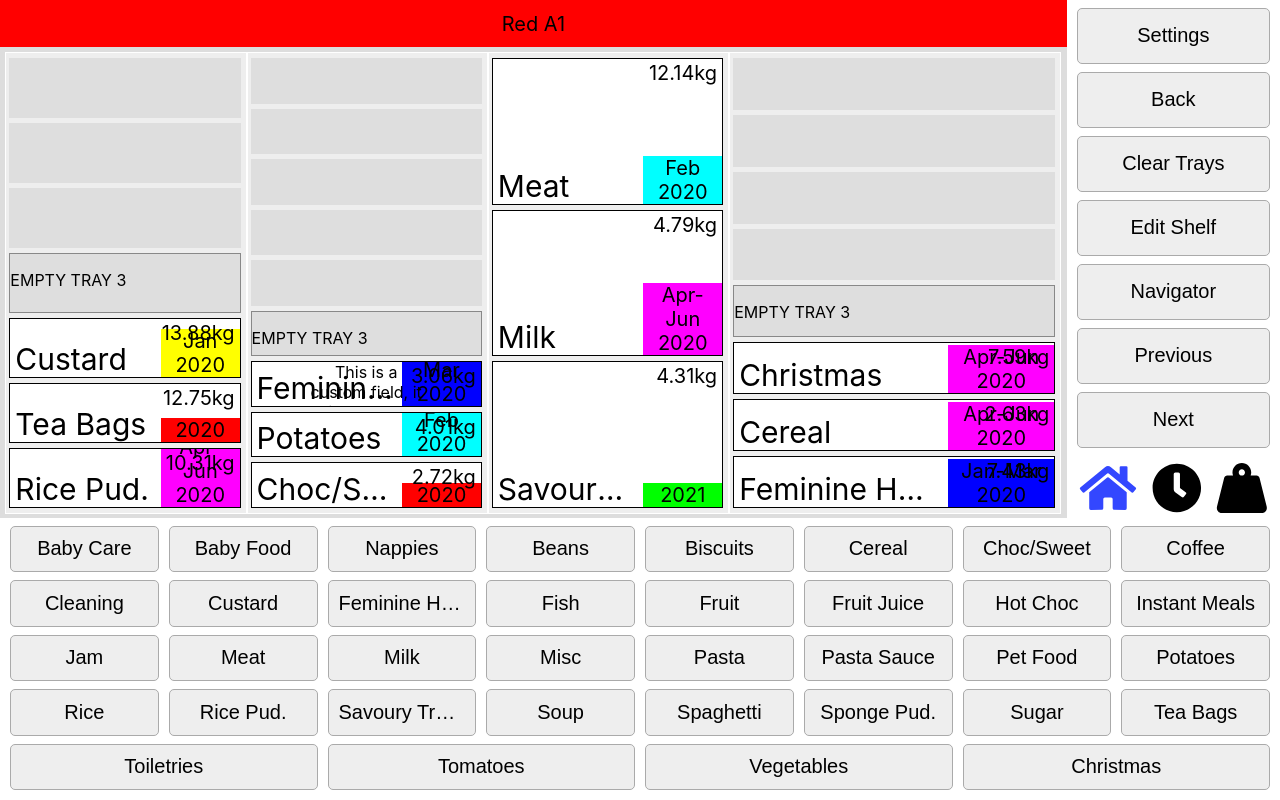
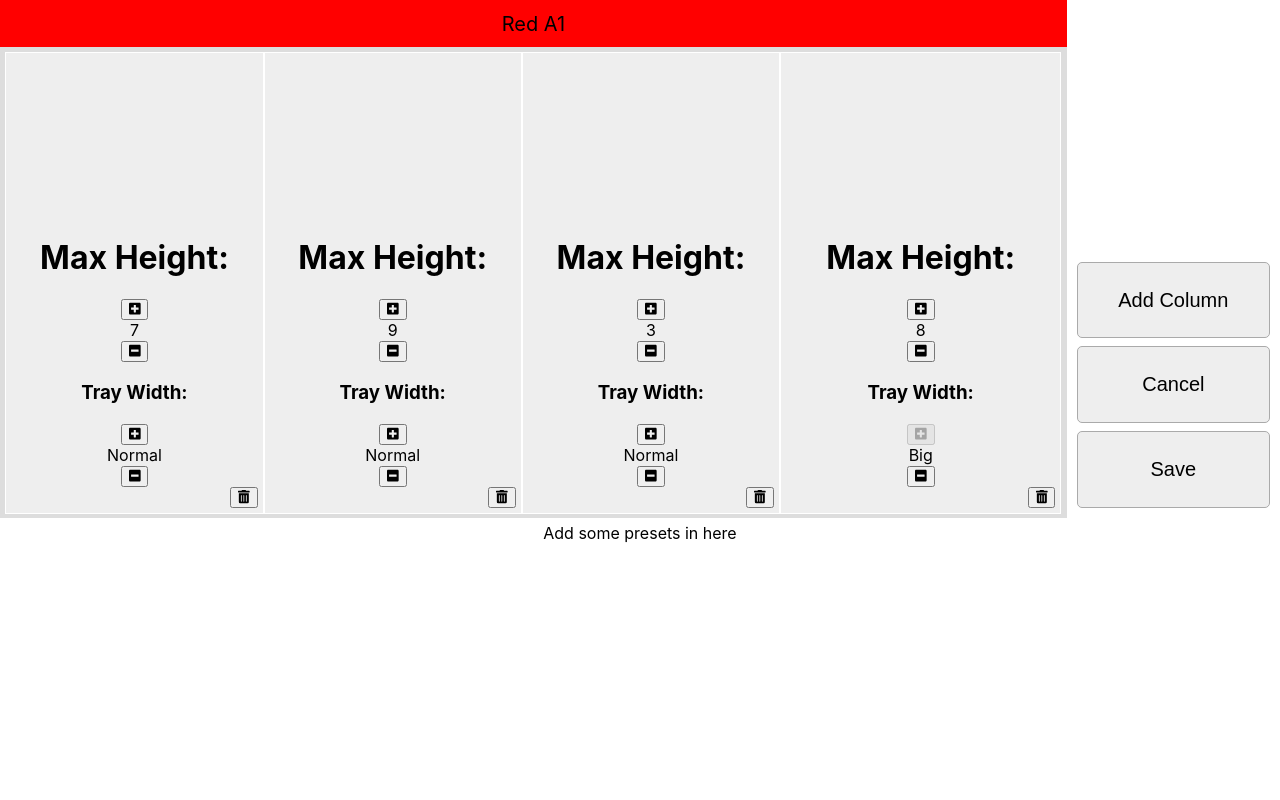
Before and after one commit to Kacper-Lubisz/TrayMaster, a React (Create React App) app: page / in a window 1280 px wide. Built offline with nearby package versions, Linux system fonts and the light colour scheme.

Commit message:
Start work on styling shelf edit, update dependencies

```diff
--- a/src/ShelfView.tsx
+++ b/src/ShelfView.tsx
@@ -49,7 +49,7 @@ export class ShelfView extends React.Component<ShelfViewProps, ShelfViewState> {
             selected: new Map(),
             currentKeyboard: "category",
             currentShelf: this.props.warehouse.shelves[0],
-            isEditShelf: false
+            isEditShelf: true
         };
     }
 
@@ -446,7 +446,7 @@ export class ShelfView extends React.Component<ShelfViewProps, ShelfViewState> {
 
     render() {
         return (
-            <div id="shelfView">
+            <div id="shelfView" className={this.state.isEditShelf ? "isEditShelf" : ""}>
                 <TopBar zoneColour={this.state.currentShelf.parentZone?.color}
                         locationString={this.state.currentShelf.toString()}/>
                 <ViewPort
--- a/src/SideBar.tsx
+++ b/src/SideBar.tsx
@@ -91,7 +91,9 @@ export class SideBar extends React.Component<SideBarProps> {
     render() {
         return (
             <div id="sideBar">
-                <Keyboard buttons={this.props.buttons} gridX={1}/>
+                <div id="side-keyboard-container">
+                    <Keyboard buttons={this.props.buttons} gridX={1}/>
+                </div>
 
                 {this.props.showKeyboardSwitcher && <div id="kb-switcher">
                     {this.props.keyboards.map((keyboard) =>
--- a/src/ViewPort.tsx
+++ b/src/ViewPort.tsx
@@ -382,7 +382,7 @@ export class ViewPort extends React.Component<ViewPortProps, ViewPortState> {
             </button>
 
             <div id="sizeControls">
-                <h1>Tray Size:</h1>
+                <h3>Tray Width:</h3>
                 <button
                     disabled={!possibleColumnChanges.inc}
                     onClick={this.changeColumnSize.bind(this, column, "inc")}
--- a/src/styles/_loading-animations.scss
+++ b/src/styles/_loading-animations.scss
@@ -1,4 +1,8 @@
 // Defines loading spinner animations and animation classes
+
+$trayHeight: 20px !default;
+$trayWidth: 35px !default;
+$gridGutter: 5px !default;
 
 // GRID DIMENSIONS:
 // DERIVED FROM VARIABLES DEFINED IN "loading.scss"
--- /dev/null
+++ b/src/styles/_shelfedit.scss
@@ -0,0 +1,10 @@
+#sideBar {
+  display: flex;
+  flex-direction: column;
+  justify-content: flex-end;
+
+  #side-keyboard-container {
+    width: 100%;
+    height: 50%;
+  }
+}
--- a/src/styles/shelfview.scss
+++ b/src/styles/shelfview.scss
@@ -8,6 +8,10 @@
 @import "./keyboard";
 // Import viewport styling
 @import "./viewport";
+
+.isEditShelf {
+  @import "./shelfedit";
+}
 
 #topBar {
   background-color: #cccccc;
```
Also changed, not shown: package.json (+6 -5 lines), 1 other file (tests, documents, lock files or other folders).
